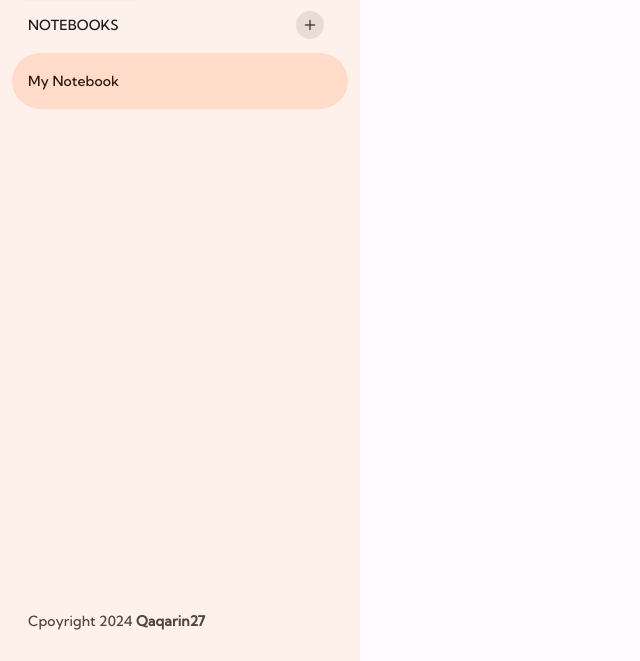
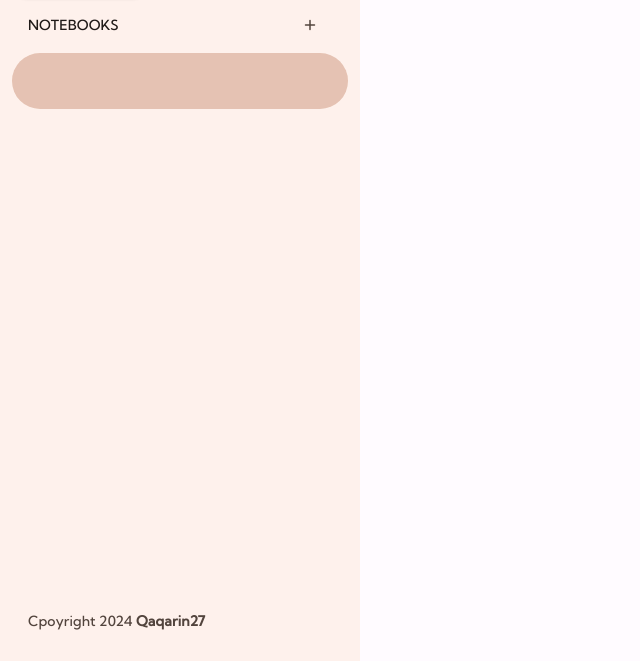
Before and after one commit to yarasa27/Create-Read-Update-Delete-CRUD-in-JavaScript-Note-Taking-App, a plain HTML site: page index.html in a window 1280 px wide. Both pictures are taken after a click on the button "add". Shown: the part 139-800 px from the top of the page, without its empty margins (0-640 px from the left). Drawn offline with nearby package versions, Linux system fonts and the light colour scheme.

Commit message:
created notebook for writing contunie

```diff
--- a/index.html
+++ b/index.html
@@ -71,7 +71,7 @@
             </button>
         </div>
         <nav class="nav custom-scrollbar" data-sidebar-list>
-            <div class="nav-item active">
+            <!-- <div class="nav-item active">
                 <span class="text text-label-large" data-notebook-fieldMy>My Notebook</span>
                 <button class="icon-btn small" aria-label="Edit notebook" data-tooltip="Edit notebook" data-edit-btn>
                     <span class="material-symbols-rounded" aria-hidden="true">edit</span>
@@ -82,7 +82,7 @@
                     <div class="state-layer"></div>
                 </button>
                 <div class="state-layer"></div>
-            </div>
+            </div> -->
         </nav>
         <div class="cp-info">
             <span class="text-label-large">Cpoyright 2024 <strong>Qaqarin27</strong></span>
--- a/src/js/app.js
+++ b/src/js/app.js
@@ -8,7 +8,7 @@
  * Module import
  */
 
-import { addEventOnElements, getGreetingMsg, activeNotebook } from "./utils.js";
+import { addEventOnElements, getGreetingMsg, activeNotebook, makeElemEditable } from "./utils.js";
 import { Tooltip } from "./components/Tooltip.js";
 
 /**
@@ -65,6 +65,24 @@ const showNotebookField = function () {
     const /** [HTMLElement] */ $navItemField = $navItem.querySelector('[data-notebook-field]');
 
     // Active new created notebook and deactive the last one.
+    activeNotebook.call($navItem);
+
+    // Make notobook field content editable and focus
+    makeElemEditable($navItemField);
+
+    // When user press 'Enter' then create notebook
+    $navItemField.addEventListener('keydown', createNotebook);
 }
 
 $addNotebookBtn.addEventListener('click', showNotebookField);
+
+/**
+ *
+ * @param {KeyboardEvent} event
+ */
+
+const createNotebook = function (event) {
+    if(event.key === 'Enter') {
+
+    }
+}
--- a/src/js/utils.js
+++ b/src/js/utils.js
@@ -38,12 +38,23 @@ let /** {HTMLElement \ undefined} */ $lastActiveNavItem;
 
 const activeNotebook = function () {
     $lastActiveNavItem?.classList.remove('active');
-    this.classList.add('active'); // this:
-    $lastActiveNavItem = this;
+    this.classList.add('active'); // this: navItem
+    $lastActiveNavItem = this; // this: navItem
+}
+
+/**
+ *
+ * @param {HTMLElement} $element
+ */
+
+const makeElemEditable = function ($element) {
+    $element.setAttribute('contenteditable', true);
+    $element.focus();
 }
 
 export {
     addEventOnElements,
     getGreetingMsg,
-    activeNotebook
+    activeNotebook,
+    makeElemEditable
 }
```
